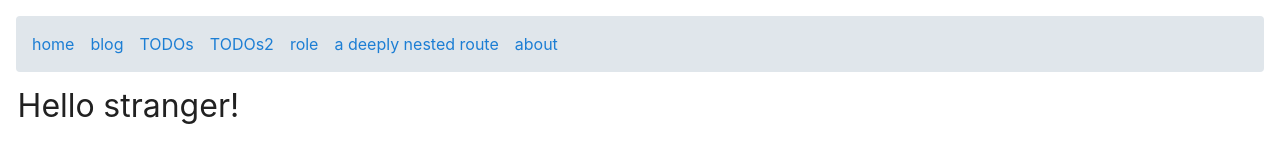
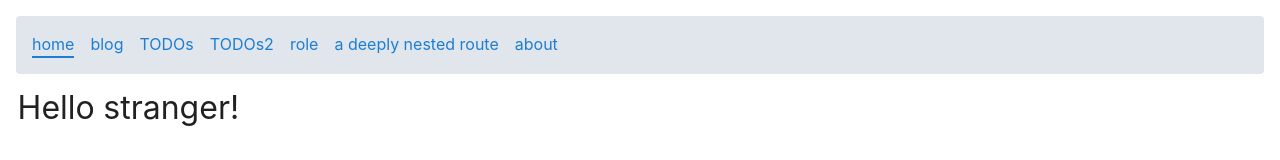
Before and after one commit to akm/svelte_kit_tutorial, a SvelteKit app: page / in a window 1280 px wide. Shown: the top 160 px of the page. Built offline with nearby package versions, Linux system fonts and the light colour scheme; no server answers.

Commit message:
:sparkles: Set aria-current by using $page.url.pathname

```diff
--- a/src/routes/+layout.svelte
+++ b/src/routes/+layout.svelte
@@ -1,11 +1,15 @@
+<script type="ts">
+	import { page } from '$app/stores';
+</script>
+
 <nav>
-	<a href="/">home</a>
+	<a href="/" aria-current={$page.url.pathname === '/'}>home</a>
 	<a href="/blog">blog</a>
 	<a href="/todos">TODOs</a>
 	<a href="/todos2">TODOs2</a>
 	<a href="/roll">role</a>
 	<a href="/a/deeply/nested/route">a deeply nested route</a>
-	<a href="/about">about</a>
+	<a href="/about" aria-current={$page.url.pathname === '/about'}>about</a>
 </nav>
 
 <slot />
```
